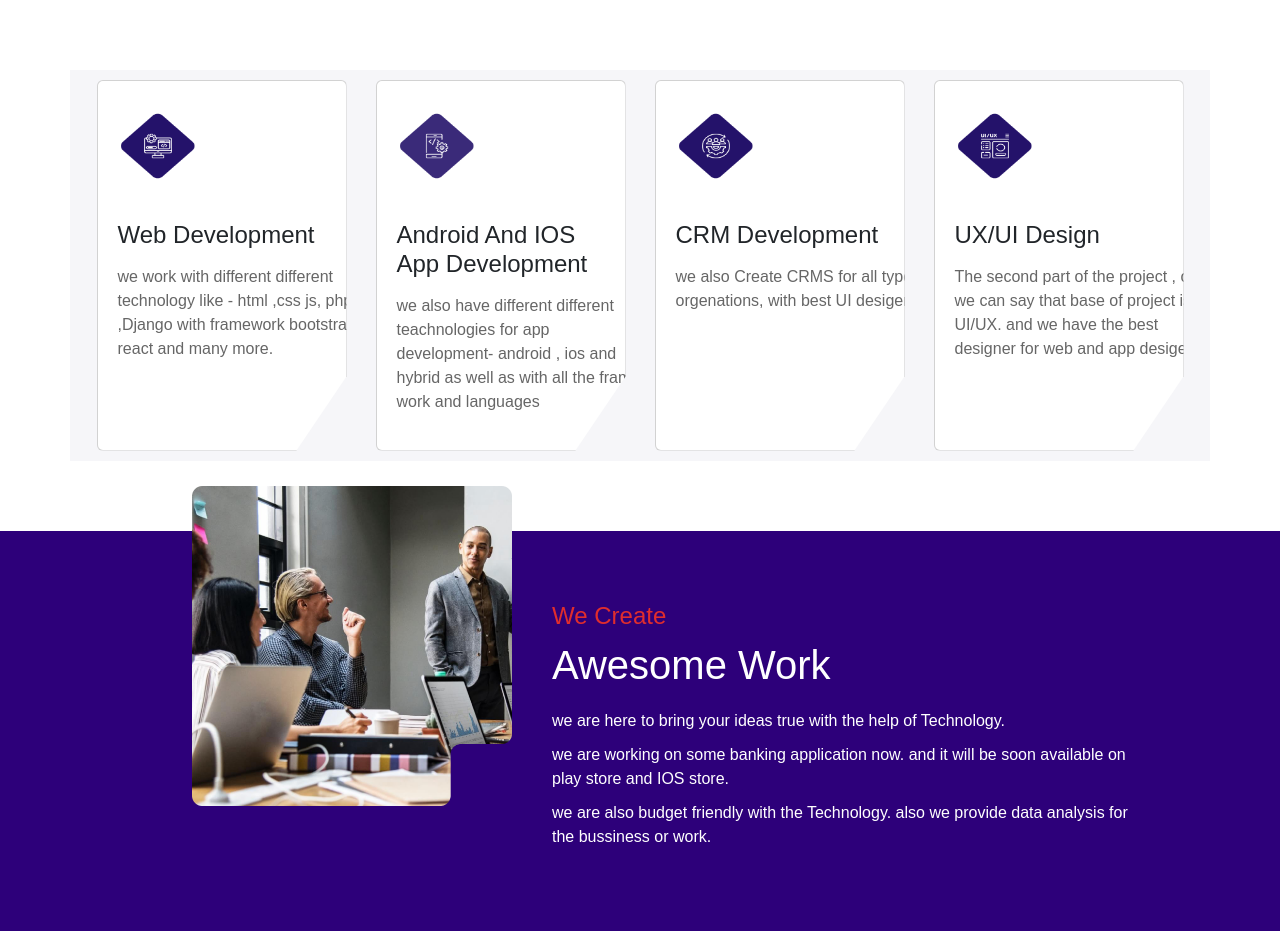
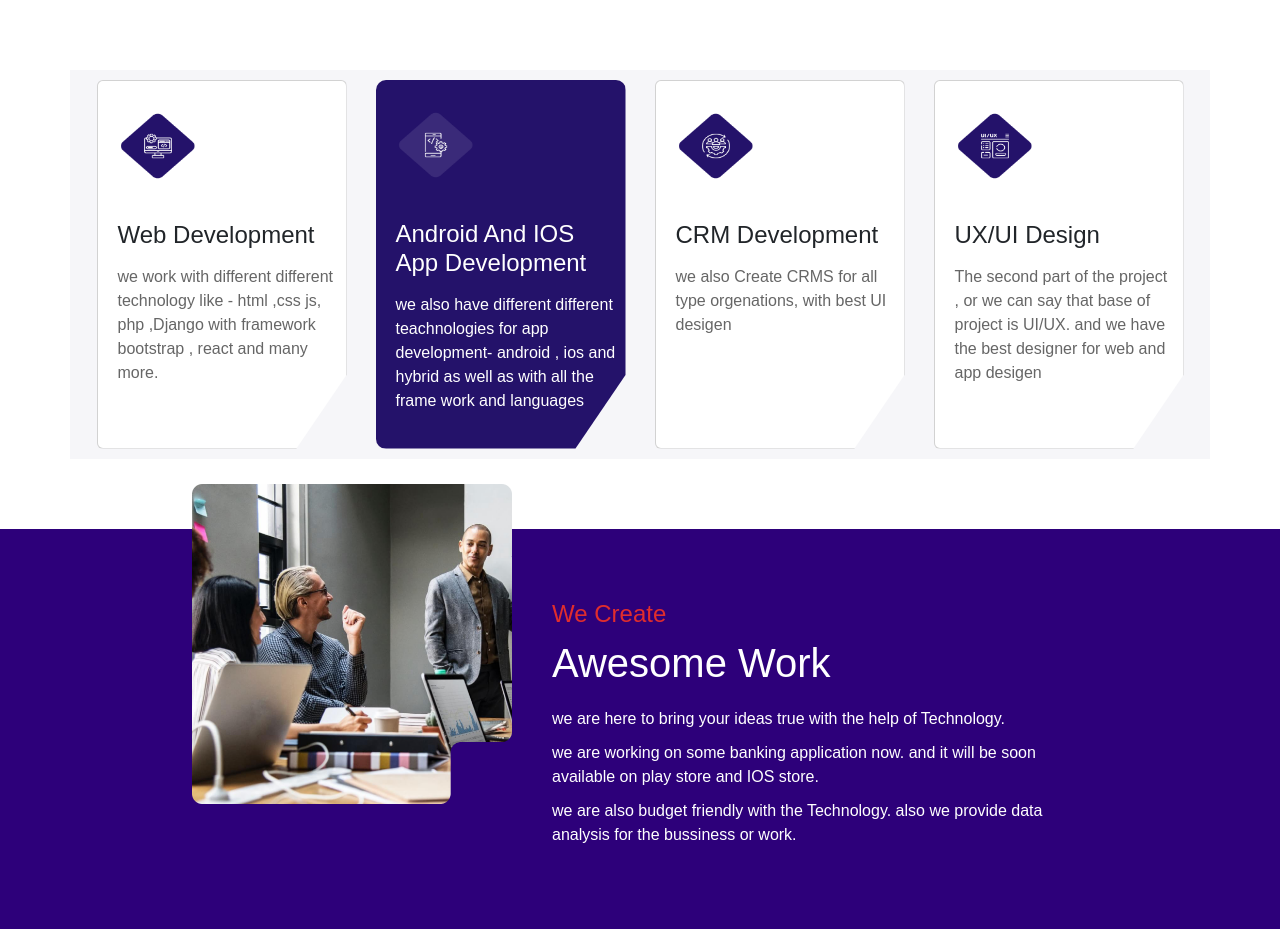
Before and after one commit to digitalwavekt/newdigitalwaveit, a plain HTML site: page index.html in a window 1280 px wide. Shown: the part 800-1734 px from the top of the page. Drawn offline with Linux system fonts and the light colour scheme; a script that the page names is missing.

Commit message:
all work

```diff
--- a/assests/index.css
+++ b/assests/index.css
@@ -128,13 +128,26 @@ nav img{
     clip-path: polygon(0 0, 100% 0, 100% 20%, 100% 80%, 80% 100%, 20% 100%, 0 100%, 0% 20%);
     transition: transform 0.3s ease, background-color 0.3s ease;
 }
-
-
+.card-highlight{
+    border-radius: 10px;
+    background-color: #24126A;
+    box-shadow: 0 4px 8px rgba(246, 243, 243, 0.1);
+    margin: 10px;
+    padding: 20px;
+    text-align: left;
+    width: 250px;
+    clip-path: polygon(0 0, 100% 0, 100% 20%, 100% 80%, 80% 100%, 20% 100%, 0 100%, 0% 20%);
+    transition: transform 0.3s ease, background-color 0.3s ease;
+}
 .card:hover {
     background-color: #C0C0C0; /* Change this to your desired hover background color */
     transform: scaleY(0.9);
 }
 
+.card-highlight:hover{
+    background-color: #C0C0C0; /* Change this to your desired hover background color */
+    transform: scaleY(0.9);
+}
 .work-icon img{
     width: 80px;
     height: 80px;
@@ -148,13 +161,21 @@ nav img{
     font-size: 1.5em;
 }
 
+.card-highlight h2 {
+    margin-bottom: 15px;
+    font-size: 1.5em;
+    color: #fff;
+}
 .card p {
     font-size: 1em;
     color: #666;
+    width: 220px;
 }
 
-.card.highlight p {
+.card-highlight p{
+    font-size: 1em;
     color: #fff;
+    width: 220px;
 }
 
 /* Work End */
@@ -205,7 +226,7 @@ nav img{
     font-size: 1rem;
     color: #fff;
     margin-bottom: 10px;
-    width: 600px;
+    width: 500px;
 }
 
 /* About End */
@@ -789,7 +810,7 @@ nav img{
     text-align: center;
     width: 100%;
     background-color: #F6F6F9;
-    height: 700px;
+    height: 800px;
 }
 
 .director-section h2{
@@ -820,14 +841,14 @@ nav img{
     box-shadow: 0 4px 8px rgba(0, 0, 0, 0.1);
     width: 100%;
     max-width: 300px;
-    height: 450px;
+    height: 500px;
     text-align: center;
 }
 
 .director-image img {
     width: 50%;
     height: auto;
-    border-radius: 50%;
+    border-radius: 70%;
     margin-bottom: 20px;
 }
 
--- a/index.html
+++ b/index.html
@@ -58,7 +58,7 @@
             <h2>Web Development</h2>
             <p>we work with different different technology like - html ,css js, php ,Django with framework bootstrap , react and many more.</p>
         </div>
-        <div class="card">
+        <div class="card-highlight">
             <div class="work-icon">
                 <img src="assests/images/work Icon-2.png" alt="Mobile app Design Icon">
             </div>
@@ -391,7 +391,7 @@
         <div class="director-container">
             <div class="director-card">
                     <div class="director-image">
-                        <img src="path/to/image1.jpg" alt="Yogesh Kumar Saini">
+                        <img src="assests/images/IMG_20240721_232934.jpg" alt="Yogesh Kumar Saini">
                     </div>
                     <h3>Yogesh Kumar Saini</h3>
                     <p class="position">Founder/CEO</p>
@@ -399,7 +399,7 @@
             </div>
             <div class="director-card">
                 <div class="director-image">
-                    <img src="path/to/image2.jpg" alt="Shishram Saini">
+                    <img src="assests/images/IMG_20240721_232825.jpg" alt="Shishram Saini">
                 </div>
                 <h3>Shishram Saini</h3>
                 <p class="position">Founder/CEO Director</p>
```
Also changed, not shown: assests/images/IMG_20240721_232825.jpg (added), assests/images/IMG_20240721_232934.jpg (added), 1 other file.
